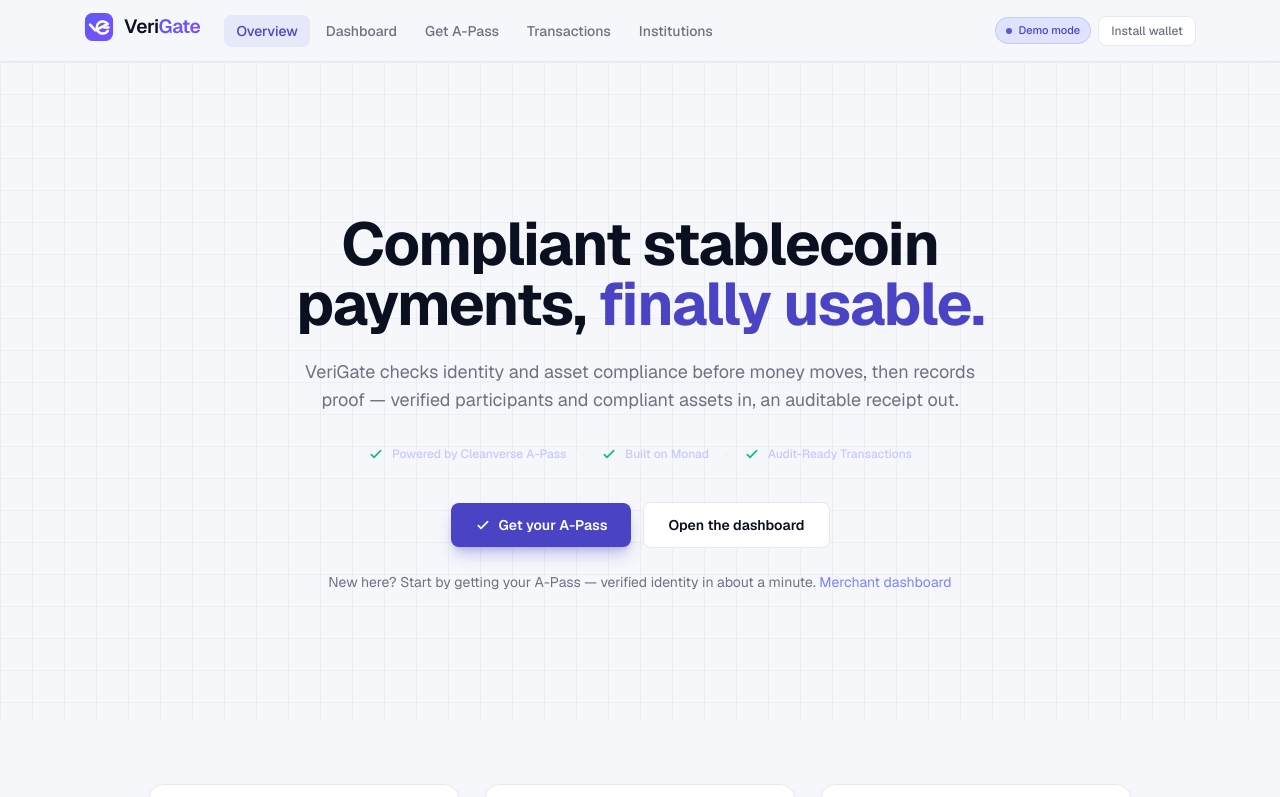
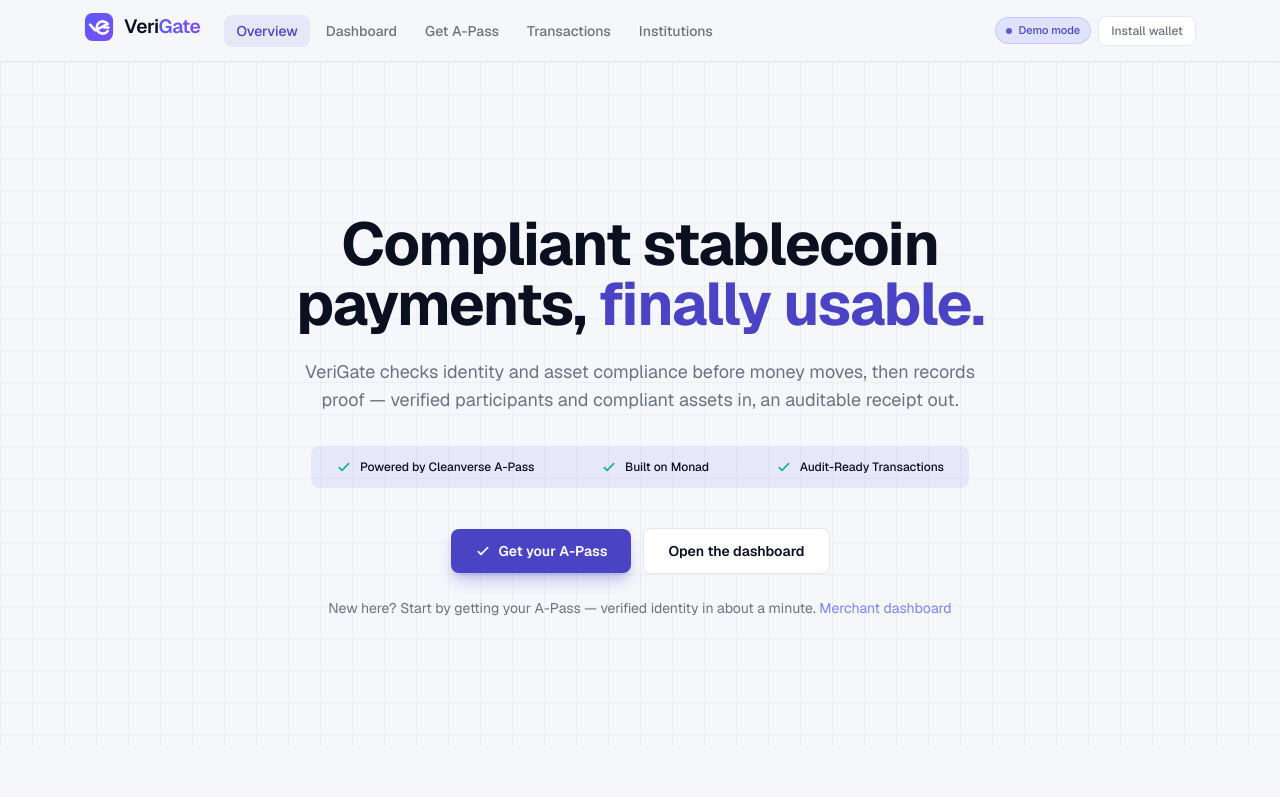
Before and after one commit to tweetbysobur/VeriGate-, a Next.js app: page / in a window 1280 px wide. Shown: the top 797 px of the page. Built offline with nearby package versions, Linux system fonts and the light colour scheme; no server answers.

Commit message:
design: add brand box styling to trust indicators

```diff
--- a/app/page.tsx
+++ b/app/page.tsx
@@ -104,21 +104,21 @@
           </p>
 
           {/* Trust Indicators */}
-          <div className="mt-8 flex flex-col items-center justify-center gap-4 text-xs font-medium text-brand-200 sm:flex-row">
+          <div className="mt-8 inline-flex items-center gap-6 rounded-lg border border-brand-500/30 bg-brand-500/10 px-6 py-3 text-xs font-medium text-foreground sm:gap-8">
             <div className="flex items-center gap-2">
               <svg viewBox="0 0 24 24" className="size-4 text-verify-500" fill="none">
                 <path d="m5 13 4 4L19 7" stroke="currentColor" strokeWidth="2.5" strokeLinecap="round" strokeLinejoin="round" />
               </svg>
               Powered by Cleanverse A-Pass
             </div>
-            <div className="hidden sm:block text-border">·</div>
+            <div className="hidden text-border sm:block">·</div>
             <div className="flex items-center gap-2">
               <svg viewBox="0 0 24 24" className="size-4 text-verify-500" fill="none">
                 <path d="m5 13 4 4L19 7" stroke="currentColor" strokeWidth="2.5" strokeLinecap="round" strokeLinejoin="round" />
               </svg>
               Built on Monad
             </div>
-            <div className="hidden sm:block text-border">·</div>
+            <div className="hidden text-border sm:block">·</div>
             <div className="flex items-center gap-2">
               <svg viewBox="0 0 24 24" className="size-4 text-verify-500" fill="none">
                 <path d="m5 13 4 4L19 7" stroke="currentColor" strokeWidth="2.5" strokeLinecap="round" strokeLinejoin="round" />
```
